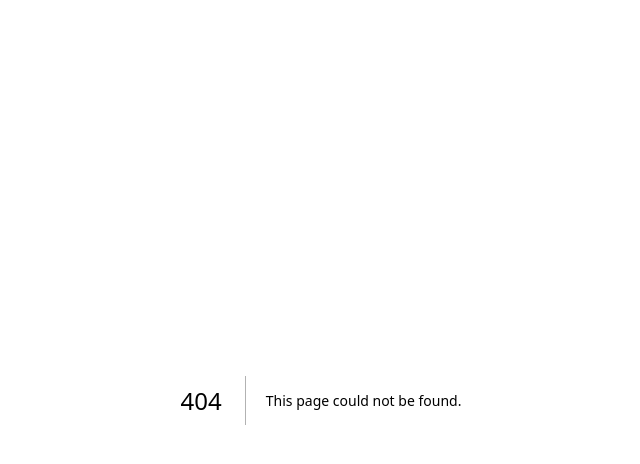
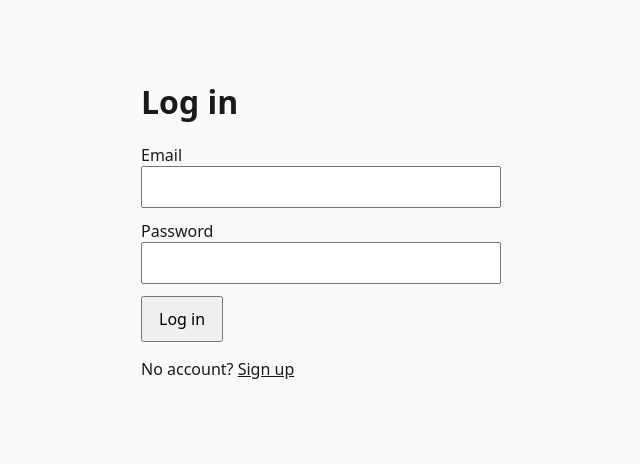
Before and after one commit to Nwajohnson01/Opsbridge, a Next.js app: page /login in a window 1280 px wide. Before the commit this address had no page. Shown: the top 464 px of the page, without its empty margins (319-959 px from the left). Built offline with nearby package versions, Linux system fonts and the light colour scheme.

Commit message:
Implement login page with authentication logic

```diff
--- /dev/null
+++ b/app/login/page.tsx
@@ -0,0 +1,61 @@
+"use client";
+
+import { useState } from "react";
+import { signIn, getSession } from "next-auth/react";
+import { useRouter } from "next/navigation";
+
+export default function LoginPage() {
+  const router = useRouter();
+  const [email, setEmail] = useState("");
+  const [password, setPassword] = useState("");
+  const [error, setError] = useState("");
+  const [submitting, setSubmitting] = useState(false);
+
+  async function handleSubmit(e: React.FormEvent) {
+    e.preventDefault();
+    setSubmitting(true);
+    setError("");
+
+    const res = await signIn("credentials", {
+      email,
+      password,
+      redirect: false,
+    });
+
+    if (res?.error) {
+      setError("Invalid email or password.");
+      setSubmitting(false);
+      return;
+    }
+
+    const session = await getSession();
+    const role = (session?.user as any)?.role;
+
+    if (role === "ADMIN") router.push("/admin");
+    else if (role === "CONTRACTOR") router.push("/contractor");
+    else router.push("/customer");
+  }
+
+  return (
+    <div style={{ maxWidth: 400, margin: "80px auto", padding: "0 20px" }}>
+      <h1>Log in</h1>
+      <form onSubmit={handleSubmit}>
+        <div style={{ marginBottom: 12 }}>
+          <label>Email</label><br />
+          <input type="email" value={email} onChange={(e) => setEmail(e.target.value)} required style={{ width: "100%", padding: 8 }} />
+        </div>
+        <div style={{ marginBottom: 12 }}>
+          <label>Password</label><br />
+          <input type="password" value={password} onChange={(e) => setPassword(e.target.value)} required style={{ width: "100%", padding: 8 }} />
+        </div>
+        {error && <p style={{ color: "red" }}>{error}</p>}
+        <button type="submit" disabled={submitting} style={{ padding: "10px 16px" }}>
+          {submitting ? "Logging in..." : "Log in"}
+        </button>
+      </form>
+      <p style={{ marginTop: 16 }}>
+        No account? <a href="/signup">Sign up</a>
+      </p>
+    </div>
+  );
+}
```
